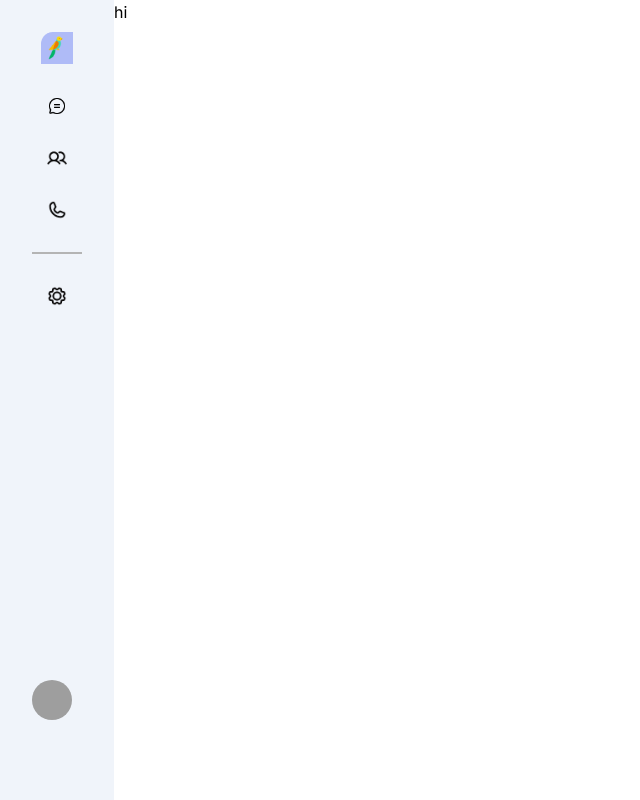
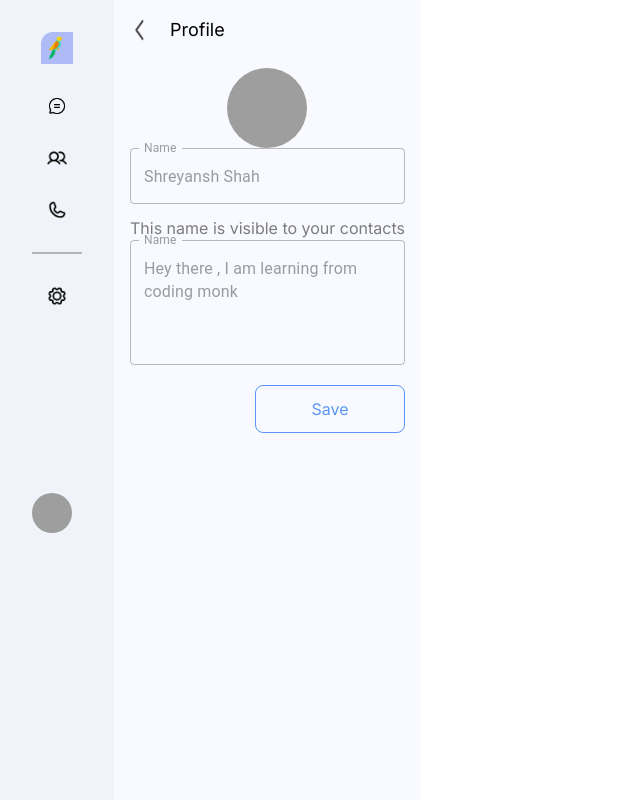
Before and after one commit to shashi9027/chat-app, a Next.js app: page /chat in a window 1280 px wide. Shown: the whole page, without its empty margins (0-640 px from the left). Built offline with nearby package versions, Linux system fonts and the light colour scheme; grey boxes are pictures that could not be loaded.

Commit message:
user profile ui

```diff
--- a/app/chat/layout.tsx
+++ b/app/chat/layout.tsx
@@ -1,6 +1,7 @@
 import User from '@/components/avatar';
 import Image from 'next/image';
 import React, { ReactNode } from 'react';
+import { TextField } from '@mui/material';
 interface LayoutProps {
     children: ReactNode;
   }
@@ -18,7 +19,10 @@ export default function Layout({children}:LayoutProps){
             <Image className='mt-8'  width={20} height={20}   src="/icons/Gear.png" alt="users"/>
             </div>
             <div>
-              <User />
+              <User width={40} height={40} />
+            </div>
+            <div>
+
             </div>
             </div>
             {children}
--- a/app/chat/page.tsx
+++ b/app/chat/page.tsx
@@ -1,5 +1,11 @@
+import Profile from "@/components/profile";
+
 export default function Chat(){
     return (
-        <div>hi</div>
+        <div>
+            <div>
+                <Profile/>
+            </div>
+        </div>
     )
 }
--- a/app/globals.css
+++ b/app/globals.css
@@ -2,21 +2,35 @@
 @tailwind components;
 @tailwind utilities;
 
-.sidebar{
-    background-color:theme('colors.lightBlue');
+.sidebar {
+    background-color: theme('colors.lightBlue');
     height: 100vh;
     min-width: 100px;
     padding: 0rem 2rem 5rem 2rem;
 }
 
-
-
-.budgie{
- background-image: url("/sidebar/rectangle.png");
+.budgie {
+    background-image: url("/sidebar/rectangle.png");
 
 }
 
-.hr{
+.hr {
     border: 1px solid theme('colors.horizontal');
     width: 50px;
 }
+
+.profile-box {
+    min-width: 300px;
+    padding: 1rem;
+    min-height: 100vh;
+}
+
+.save-btn {
+    width: 150px;
+    height:48px;
+    border-radius: 8px;
+    border: 1px;
+    color: theme("colors.btnColor");
+    border: 1px solid theme("colors.btnColor");
+
+}
--- a/components/avatar.tsx
+++ b/components/avatar.tsx
@@ -1,9 +1,14 @@
 import Avatar from '@mui/material/Avatar';
 
-export default function User(){
+type UserProps={
+    width: number,
+    height: number
+}
+
+export default function User({width, height}:UserProps){
     return (
         <div>
-            <Avatar alt="Cindy Baker" src="https://i.pravatar.cc/150?img=3" />
+            <Avatar sx={{width: {width}, height: {height}}} alt="Cindy Baker" src="https://i.pravatar.cc/150?img=3" />
         </div>
     )
 }
--- /dev/null
+++ b/components/profile.tsx
@@ -0,0 +1,36 @@
+import Image from "next/image"
+import User from "./avatar"
+import { TextField } from "@mui/material"
+
+export default function Profile() {
+    return (
+        <div className="profile-box bg-lightBlue100 ">
+            <div className="flex  gap-5">
+                <Image width={20} height={0} src="/icons/CaretDown.png" alt="backarrow" />
+                <div className=" text-lg">Profile</div>
+            </div>
+            <div className="flex flex-col items-center  mt-6">
+                <User width={80} height={80} />
+                <TextField
+                    className="mt-8 w-full"
+                    id="outlined-required"
+                    label="Name"
+                    defaultValue="Shreyansh Shah"
+                    disabled
+                />
+                <div className="text-textColor mt-3">This name is visible to your contacts</div>
+                <TextField
+                    className="mt-8 w-full"
+                    id="outlined-required"
+                    label="Name"
+                    defaultValue="Hey there , I am learning from coding monk"
+                    disabled
+                    multiline
+                    minRows={4}
+                />
+
+            </div>
+            <div className="save-btn float-right mt-5 flex items-center justify-center">Save</div>
+        </div>
+    )
+}
--- a/tailwind.config.ts
+++ b/tailwind.config.ts
@@ -1,3 +1,4 @@
+import { lightBlue } from '@mui/material/colors'
 import type { Config } from 'tailwindcss'
 
 const config: Config = {
@@ -15,8 +16,11 @@ const config: Config = {
       },
       colors:{
         lightBlue: "#F0F4FA",
+        lightBlue100 : "#F8FAFF",
         blue: "#AFBBF7",
-        horizontal: "#B4B4B4"
+        horizontal: "#B4B4B4",
+        textColor: "#7C7C7D",
+        btnColor: "#5B96F7"
       }
     },
   },
```
Also changed, not shown: public/icons/CaretDown.png (added).
